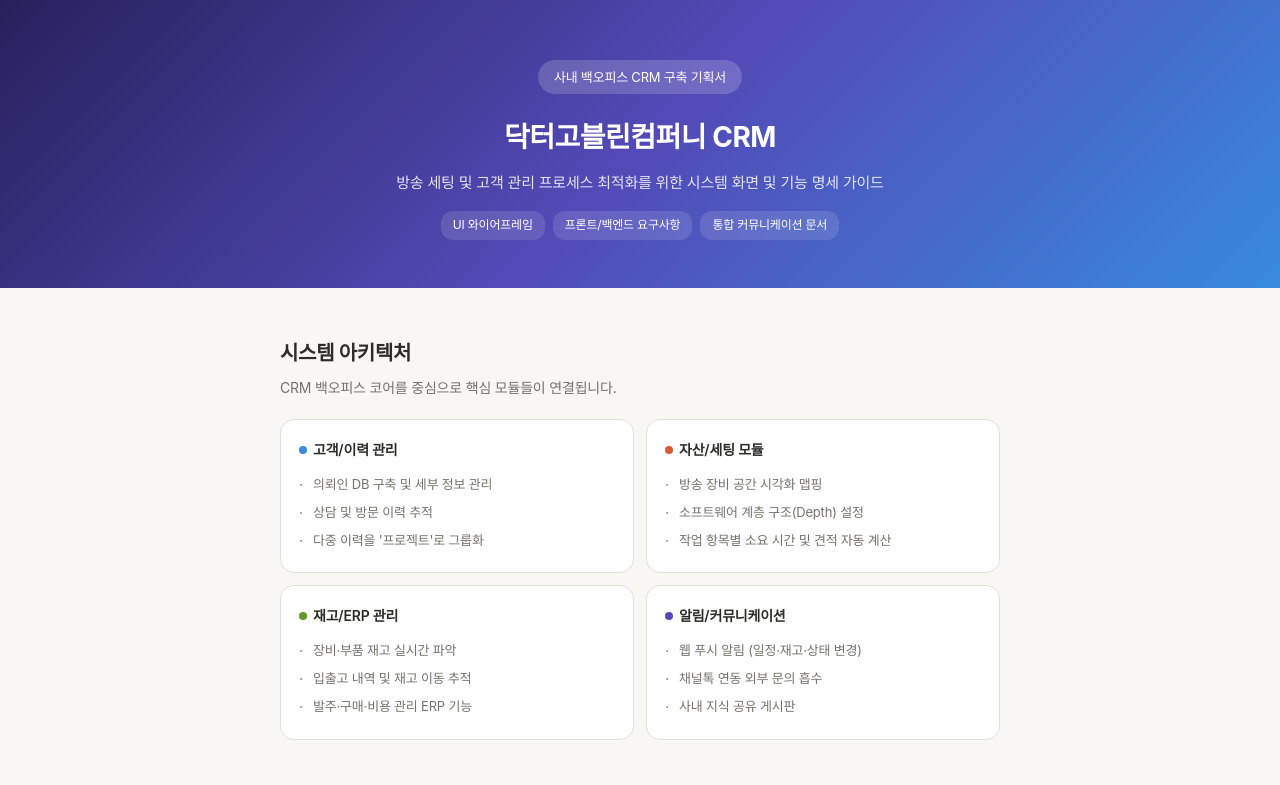
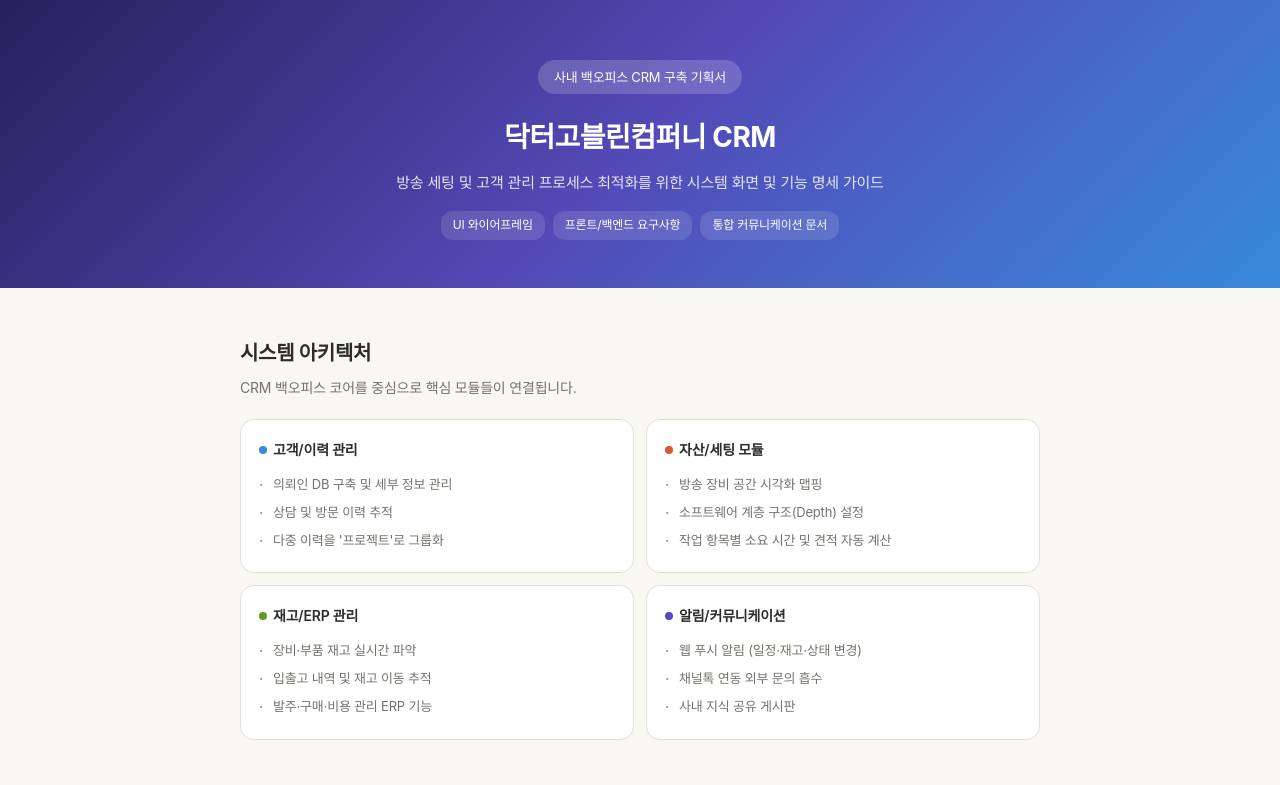
Before and after one commit to drgopro/drgo-pg, a plain HTML site: page index.html in a window 1280 px wide. Shown: the top 785 px of the page. Drawn offline with Linux system fonts and the light colour scheme; a web font is replaced by a local one.

Commit message:
update width

```diff
--- a/index.html
+++ b/index.html
@@ -15,7 +15,7 @@ body{font-family:'Pretendard',-apple-system,BlinkMacSystemFont,sans-serif;backgr
 .hero .badge{display:inline-block;background:rgba(255,255,255,.18);padding:6px 16px;border-radius:20px;font-size:13px;margin-bottom:20px;backdrop-filter:blur(4px)}
 .hero .sub-badges{display:flex;justify-content:center;gap:8px;margin-top:16px;flex-wrap:wrap}
 .hero .sub-badges span{font-size:12px;background:rgba(255,255,255,.12);padding:4px 12px;border-radius:12px}
-.container{max-width:760px;margin:0 auto;padding:0 20px}
+.container{max-width:840px;margin:0 auto;padding:0 20px}
 .section-title{font-size:20px;font-weight:700;margin:48px 0 6px;letter-spacing:-0.3px}
 .section-desc{font-size:14px;color:var(--sub);margin-bottom:20px}
 
```
